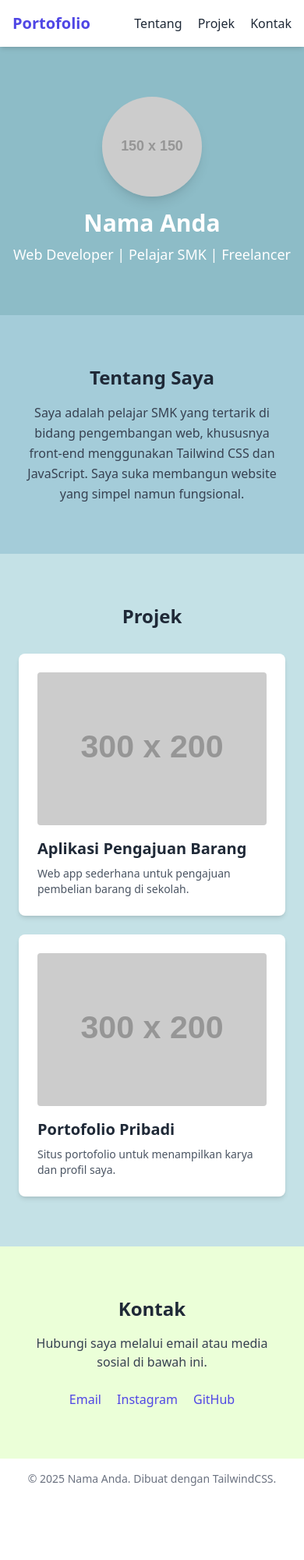
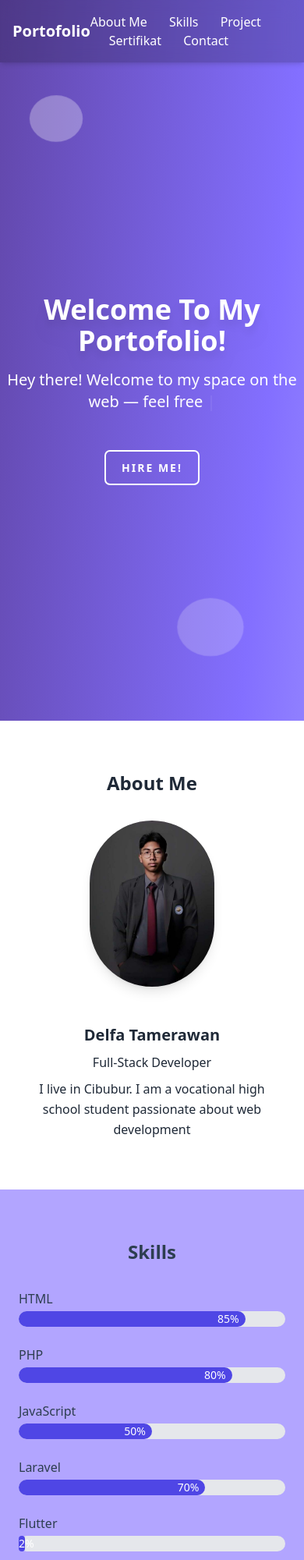
Before and after one commit to delfa-23/portofolio-delfa, a plain HTML site: page index.html in a window 390 px wide. Shown: the top 2000 px of the page at 78% size. Before the commit the page ends 1922 px from the top, so only its background shows below. Drawn offline with nearby package versions, Linux system fonts and the light colour scheme; placeholder pictures from the web are drawn by us.

Commit message:
update 3

```diff
--- a/index.html
+++ b/index.html
@@ -5,89 +5,215 @@
   <meta name="viewport" content="width=device-width, initial-scale=1.0" />
   <title>Portofolio Saya</title>
   <script src="https://cdn.tailwindcss.com"></script>
-  <style>
-    @keyframes jelly {
-      0%, 100% {
-        transform: scale(1, 1);
-      }
-      25% {
-        transform: scale(1.1, 0.9);
-      }
-      50% {
-        transform: scale(0.9, 1.1);
-      }
-      75% {
-        transform: scale(1.05, 0.95);
-      }
-    }
+  <link href="https://unpkg.com/aos@2.3.4/dist/aos.css" rel="stylesheet" />
+  <link rel="stylesheet" href="style.css">
+</head>
+<body class="text-gray-800 font-sans bg-gradient-to-br from-[#6247aa] via-[#836fff] to-[#c1bfff]">
 
-    .animate-jelly {
-      animation: jelly 0.6s ease;
-    }
-  </style>
-</head>
-<body class="text-gray-800">
-
-  <!-- Navbar -->
-  <header class="bg-white shadow-md sticky top-0 z-50">
+<header id="navbar" class="bg-black/20 backdrop-blur-md text-white sticky top-0 z-50 shadow-md transition-transform duration-300 ease-in-out">
   <div class="max-w-7xl mx-auto px-4 py-4 flex justify-between items-center">
-      <h1 class="text-xl font-bold text-indigo-600">Portofolio</h1>
-      <nav class="space-x-4">
-        <a href="#about" class="hover:text-indigo-500">Tentang</a>
-        <a href="#projects" class="hover:text-indigo-500">Projek</a>
-        <a href="#contact" class="hover:text-indigo-500">Kontak</a>
+    <h1 class="text-xl font-bold">Portofolio</h1>
+    <nav class="space-x-6">
+      <a href="#about" class="hover:text-indigo-200">About Me</a>
+      <a href="#skills" class="hover:text-indigo-200">Skills</a>
+      <a href="#projects" class="hover:text-indigo-200">Project</a>
+      <a href="#certificates" class="hover:text-indigo-200">Sertifikat</a>
+      <a href="#contact" class="hover:text-indigo-200">Contact</a>
     </nav>
   </div>
 </header>
 
-  <!-- Hero Section -->
-  <section class="text-center py-16 text-white" style="background-color: #8DBCC7;">
-    <img src="https://via.placeholder.com/150" alt="Foto Saya" class="w-32 h-32 mx-auto rounded-full mb-4 shadow-lg">
-    <h2 class="text-3xl font-bold mb-2 animate-jelly">Nama Anda</h2>
-    <p class="text-lg">Web Developer | Pelajar SMK | Freelancer</p>
+<section class="h-screen text-white flex flex-col items-center justify-center relative overflow-hidden">
+  <div class="z-10 text-center">
+    <h1 class="text-4xl md:text-6xl font-bold drop-shadow-xl">Welcome To My Portofolio!</h1>
+    <p class="text-xl mt-4"><span class="typing" id="typing"></span></p><br><br>
+    <a href="#contact" class="hire">Hire Me!</a>
+
+  </div>
+  <div class="absolute top-10 left-10 w-16 h-16 bg-white/30 rounded-full animate-jelly"></div>
+  <div class="absolute bottom-20 right-20 w-20 h-20 bg-white/20 rounded-full animate-jelly"></div>
 </section>
 
-  <!-- About -->
-  <section id="about" class="py-16 px-6" style="background-color: #A4CCD9;">
-    <h3 class="text-2xl font-bold mb-4 text-center text-gray-800">Tentang Saya</h3>
-    <p class="text-center text-gray-700 leading-relaxed max-w-3xl mx-auto">
-      Saya adalah pelajar SMK yang tertarik di bidang pengembangan web, khususnya front-end menggunakan Tailwind CSS dan JavaScript. Saya suka membangun website yang simpel namun fungsional.
+<section id="about" class="py-16 px-6 bg-white text-gray-800" data-aos="fade-up">
+  <h3 class="text-2xl font-bold mb-8 text-center">About Me</h3>
+  <div class="max-w-4xl mx-auto flex flex-col md:flex-row items-center gap-8">
+  <img src="foto.png" alt="Foto" class="w-40 md:w-60 rounded-full shadow-lg mb-4 md:mb-0">
+
+  <div class="text-center md:text-left">
+    <h4 class="text-xl font-semibold mb-2">Delfa Tamerawan</h4>
+    <p class="leading-relaxed mb-2">Full-Stack Developer</p>
+    <p class="leading-relaxed">
+      I live in Cibubur. I am a vocational high school student passionate about web development
     </p>
+  </div>
+</div>
+</section>
+
+<section id="skills" class="py-16 px-6 bg-[#B2A5FF] text-[#2D3E50]" data-aos="fade-up">
+  <h3 class="text-2xl font-bold mb-8 text-center">Skills</h3>
+  <div class="max-w-3xl mx-auto space-y-6">
+    <div>
+      <p class="mb-1 font-medium">HTML</p>
+      <div class="w-full bg-gray-200 rounded-full h-5">
+        <div class="bg-indigo-600 h-5 rounded-full text-sm text-white text-right pr-2" style="width: 85%">85%</div>
+      </div>
+    </div>
+    <div>
+      <p class="mb-1 font-medium">PHP</p>
+      <div class="w-full bg-gray-200 rounded-full h-5">
+        <div class="bg-indigo-600 h-5 rounded-full text-sm text-white text-right pr-2" style="width: 80%">80%</div>
+      </div>
+    </div>
+    <div>
+      <p class="mb-1 font-medium">JavaScript</p>
+      <div class="w-full bg-gray-200 rounded-full h-5">
+        <div class="bg-indigo-600 h-5 rounded-full text-sm text-white text-right pr-2" style="width: 50%">50%</div>
+      </div>
+    </div>
+    <div>
+      <p class="mb-1 font-medium">Laravel</p>
+      <div class="w-full bg-gray-200 rounded-full h-5">
+        <div class="bg-indigo-600 h-5 rounded-full text-sm text-white text-right pr-2" style="width: 70%">70%</div>
+      </div>
+    </div>
+    <div>
+      <p class="mb-1 font-medium">Flutter</p>
+      <div class="w-full bg-gray-200 rounded-full h-5">
+        <div class="bg-indigo-600 h-5 rounded-full text-sm text-white text-right pr-2" style="width: 2%">2%</div>
+      </div>
+    </div>
+  </div>
 </section>
 
 <!-- Projects -->
-  <section id="projects" class="py-16 px-6" style="background-color: #C4E1E6;">
-    <h3 class="text-2xl font-bold text-center text-gray-800 mb-8">Projek</h3>
+<section id="projects" class="py-16 px-6 bg-[#F0F4FF]" data-aos="fade-up">
+  <h3 class="text-2xl font-bold text-center text-gray-800 mb-8">Projects</h3>
   <div class="grid grid-cols-1 md:grid-cols-2 lg:grid-cols-3 gap-6 max-w-6xl mx-auto">
     <!-- Project 1 -->
     <div class="bg-white p-6 rounded-lg shadow-md">
-        <img src="https://via.placeholder.com/300x200" class="rounded mb-4" alt="Project 1" />
-        <h4 class="text-xl font-semibold mb-2">Aplikasi Pengajuan Barang</h4>
-        <p class="text-sm text-gray-600">Web app sederhana untuk pengajuan pembelian barang di sekolah.</p>
+      <img src="proyek1.png" class="rounded mb-4" alt="Project 1" />
+      <h4 class="text-xl font-semibold mb-2">FastReq</h4>
+      <p class="text-sm text-gray-600">Simple web app for submitting purchase requests for goods in companies.</p>
     </div>
     <!-- Project 2 -->
     <div class="bg-white p-6 rounded-lg shadow-md">
-        <img src="https://via.placeholder.com/300x200" class="rounded mb-4" alt="Project 2" />
-        <h4 class="text-xl font-semibold mb-2">Portofolio Pribadi</h4>
-        <p class="text-sm text-gray-600">Situs portofolio untuk menampilkan karya dan profil saya.</p>
+      <img src="proyek2.png" class="rounded mb-4" alt="Project 2" />
+      <h4 class="text-xl font-semibold mb-2">Personal Portfolio</h4>
+      <p class="text-sm text-gray-600">Portfolio site to showcase my work and profile.</p>
+    </div>
+    <div class="bg-white p-6 rounded-lg shadow-md">
+      <img src="proyek3.png" class="rounded mb-4" alt="Project 3" />
+      <h4 class="text-xl font-semibold mb-2">PKL Web</h4>
+      <p class="text-sm text-gray-600">PKL</p>
+    </div>
+  </div>
+</section>
+
+<!-- Certificates -->
+<section id="certificates" class="py-16 px-6 bg-[#DAD2FF]" data-aos="fade-up">
+  <h3 class="text-2xl font-bold text-center text-gray-800 mb-8">Certificates</h3>
+  <div class="grid grid-cols-1 md:grid-cols-2 lg:grid-cols-3 gap-6 max-w-6xl mx-auto">
+    <div class="bg-[#E3F6F5] p-4 rounded-lg shadow">
+      <img src="https://via.placeholder.com/300x200" class="rounded mb-2" alt="Certificate 1">
+      <p class="text-center text-sm font-medium text-gray-700">Tes</p>
+    </div>
+    <div class="bg-[#E3F6F5] p-4 rounded-lg shadow">
+      <img src="https://via.placeholder.com/300x200" class="rounded mb-2" alt="Certificate 2">
+      <p class="text-center text-sm font-medium text-gray-700">Tes</p>
+    </div>
+    <div class="bg-[#E3F6F5] p-4 rounded-lg shadow">
+      <img src="https://via.placeholder.com/300x200" class="rounded mb-2" alt="Certificate 3">
+      <p class="text-center text-sm font-medium text-gray-700">Tes</p>
     </div>
   </div>
 </section>
 
 <!-- Contact -->
-  <section id="contact" class="py-16 px-6" style="background-color: #EBFFD8;">
-    <h3 class="text-2xl font-bold text-center text-gray-800 mb-4">Kontak</h3>
-    <p class="text-center text-gray-700 mb-6">Hubungi saya melalui email atau media sosial di bawah ini.</p>
-    <div class="text-center space-x-4">
-      <a href="mailto:emailkamu@example.com" class="text-indigo-600 hover:underline">Email</a>
-      <a href="https://instagram.com/" class="text-indigo-600 hover:underline">Instagram</a>
-      <a href="https://github.com/" class="text-indigo-600 hover:underline">GitHub</a>
+<section id="contact" class="py-16 px-6 bg-[#EBEAFF]" data-aos="fade-up">
+  <h3 class="text-2xl font-bold text-center text-gray-800 mb-4">Contact</h3>
+  <p class="text-center text-gray-700 mb-6">Reach me via social media below.</p>
+
+    <div class="flex justify-center gap-6">
+      <!-- Email -->
+
+
+    <!-- Instagram -->
+    <a href="https://www.instagram.com/delfa_tamerawan/" target="_blank">
+      <img src="instagram.png" alt="Instagram" class="w-8 h-8 hover:scale-110 transition-transform">
+    </a>
+
+    <!-- GitHub -->
+    <a href="https://github.com/delfa-23" target="_blank">
+      <img src="github.png" alt="GitHub" class="w-8 h-8 hover:scale-110 transition-transform">
+    </a>
+
+    <!-- LinkedIn -->
+    <a href="https://linkedin.com/" target="_blank">
+      <img src="linkedin.png" alt="LinkedIn" class="w-8 h-8 hover:scale-110 transition-transform">
+    </a>
+  </div><br>
+
+  <div class="flex justify-center gap-6">
+
+    <div class="flex items-center space-x-2">
+      <img src="email.png" alt="Email" class="w-8 h-8">
+      <span class="text-sm text-gray-700">degatamerawan@gmail.com</span>
+    </div>
   </div>
 </section>
 
+
 <!-- Footer -->
-  <footer class="bg-white py-4 text-center text-sm text-gray-500">
-    © 2025 Nama Anda. Dibuat dengan TailwindCSS.
+<footer class="bg-[#F8FAFC] py-4 text-center text-sm text-gray-500">
+  © 2025 Delfa Tamerawan. Built with TailwindCSS.
 </footer>
+
+
+<!-- Section Project, Certificate, Contact, Footer tetap seperti sebelumnya -->
+
+<script src="https://unpkg.com/aos@2.3.4/dist/aos.js"></script>
+<script>
+  AOS.init();
+
+  // Navbar auto-hide on scroll
+  let lastScroll = 0;
+  const navbar = document.getElementById('navbar');
+  window.addEventListener('scroll', () => {
+    const currentScroll = window.pageYOffset;
+    navbar.style.transform = currentScroll > lastScroll ? 'translateY(-100%)' : 'translateY(0)';
+    lastScroll = currentScroll;
+  });
+
+  // Typing effect
+  const words = ["Hey there! Welcome to my space on the web — feel free to explore my portfolio"];
+  let wordIndex = 0;
+  let charIndex = 0;
+  const typingElement = document.getElementById("typing");
+
+  function type() {
+    if (charIndex < words[wordIndex].length) {
+      typingElement.textContent += words[wordIndex].charAt(charIndex);
+      charIndex++;
+      setTimeout(type, 100);
+    } else {
+      setTimeout(erase, 3000);
+    }
+  }
+
+  function erase() {
+    if (charIndex > 0) {
+      typingElement.textContent = words[wordIndex].substring(0, charIndex - 1);
+      charIndex--;
+      setTimeout(erase, 30);
+    } else {
+      wordIndex = (wordIndex + 1) % words.length;
+      setTimeout(type, 500);
+    }
+  }
+
+  document.addEventListener("DOMContentLoaded", () => {
+    setTimeout(type, 1000);
+  });
+</script>
 </body>
 </html>
--- /dev/null
+++ b/style.css
@@ -0,0 +1,79 @@
+@keyframes jelly {
+      0%, 100% { transform: scale(1); }
+      25% { transform: scale(1.1, 0.9); }
+      50% { transform: scale(0.9, 1.1); }
+      75% { transform: scale(1.05, 0.95); }
+    }
+    .animate-jelly {
+      animation: jelly 1s infinite ease-in-out;
+    }
+    .typing::after {
+      content: '|';
+      animation: blink 1s infinite;
+    }
+    @keyframes blink {
+      0%, 100% { opacity: 1; }
+      50% { opacity: 0; }
+    }
+.hire {
+  position: relative;
+  padding: 10px 20px;
+  border-radius: 7px;
+  border: 2px solid #ffffff;
+  font-size: 14px;
+  text-transform: uppercase;
+  font-weight: 600;
+  letter-spacing: 2px;
+  background: transparent;
+  color: #ffffff;
+  overflow: hidden;
+  box-shadow: 0 0 0 0 transparent;
+  transition: all 0.3s ease-in-out;
+  display: inline-block;
+  text-decoration: none;
+}
+
+.hire:hover {
+  background: #ffffff;
+  color: #6247aa;
+  box-shadow: 0 0 30px 5px rgba(255, 255, 255, 0.4);
+}
+
+.hire:hover::before {
+  animation: sh02 0.5s 0s linear;
+}
+
+.hire::before {
+  content: '';
+  display: block;
+  width: 0px;
+  height: 86%;
+  position: absolute;
+  top: 7%;
+  left: 0%;
+  opacity: 0;
+  background: #ffffff;
+  box-shadow: 0 0 50px 30px #ffffff;
+  transform: skewX(-20deg);
+}
+
+@keyframes sh02 {
+  from {
+    opacity: 0;
+    left: 0%;
+  }
+
+  50% {
+    opacity: 1;
+  }
+
+  to {
+    opacity: 0;
+    left: 100%;
+  }
+}
+
+.hire:active {
+  box-shadow: 0 0 0 0 transparent;
+  transition: box-shadow 0.2s ease-in;
+}
```
Also changed, not shown: email.png (added), foto.png (added), github.png (added), instagram.png (added), linkedin.png (added), proyek1.png (added), proyek2.png (added). Lines whose indentation alone changed are shown as unchanged.
